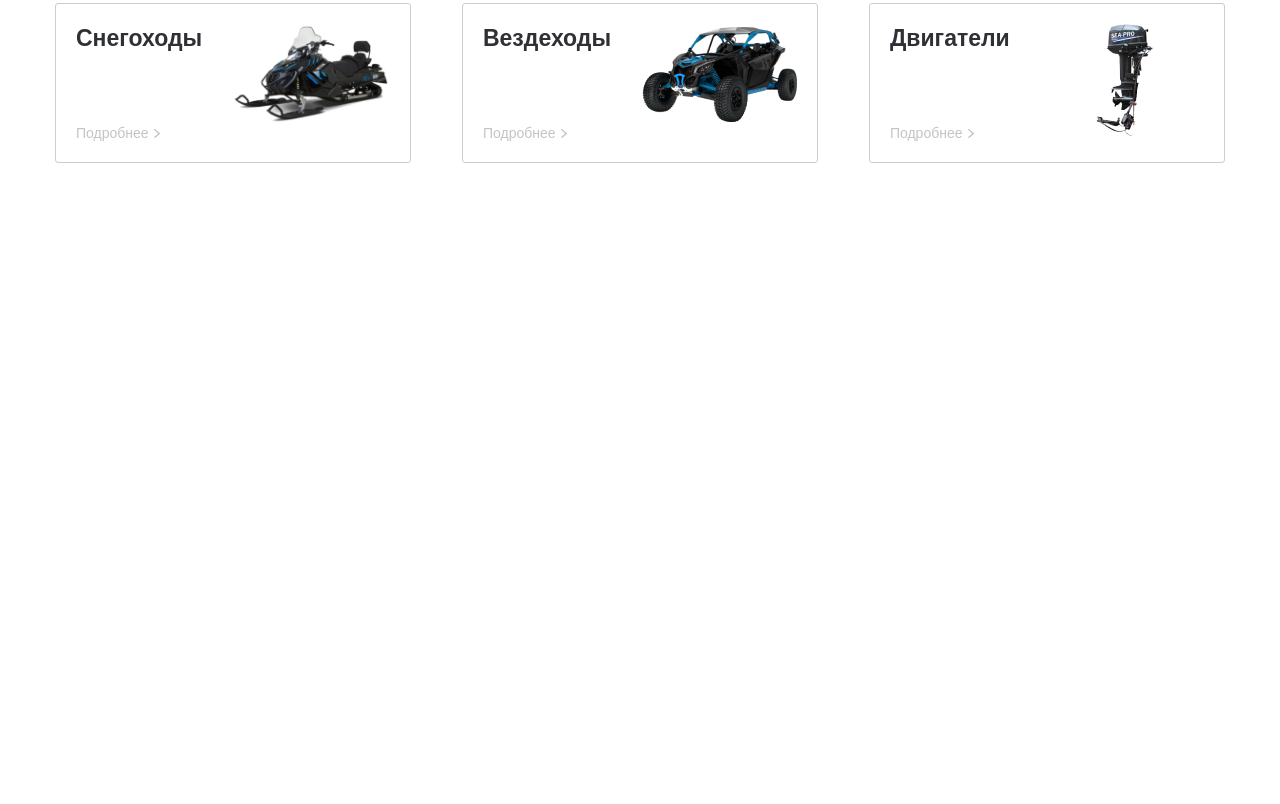
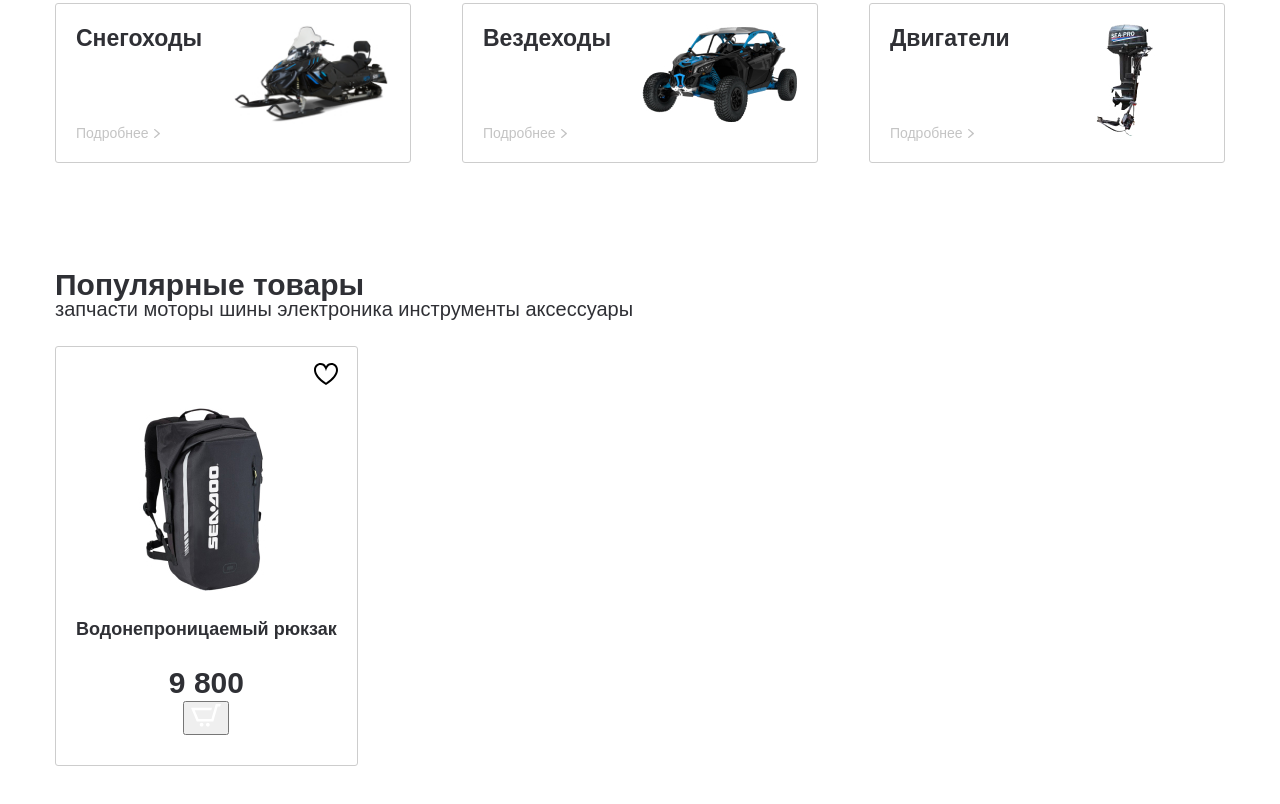
Before and after one commit to Kalyanuch/layout-pet-ecommerce, a plain HTML site: page index.html in a window 1280 px wide. Shown: the part 1110-1914 px from the top of the page. Before the commit the page ends 1383 px from the top, so only its background shows below. Drawn offline with nearby package versions, Linux system fonts and the light colour scheme.

Commit message:
Popular products section 2021-09-22

```diff
--- a/css/style.css
+++ b/css/style.css
@@ -489,3 +489,72 @@ body {
     margin-left: 5px;
 }
 /*********************************** Categories section ***********************************/
+
+/*********************************** Popular products section ***********************************/
+.product__item {
+    border: 1px solid #CDCDCD;
+    border-radius: 3px;
+    transition: all .3s ease;
+    position: relative;
+    text-align: center;
+    padding: 52px 20px 30px;
+    color: #2F3035;
+}
+
+.product__item:hover {
+    box-shadow: 3px 3px 20px rgba(50, 50, 50, 0.25);
+    border-color: transparent;
+}
+
+.product__item_wishlist {
+    position: absolute;
+    top: 16px;
+    right: 19px;
+    width: 24px;
+    height: 22px;
+    background-color: transparent;
+    border: none;
+    outline: none;
+    z-index: 5;
+    cursor: pointer;
+}
+
+.product__item_wishlist::before {
+    content: '';
+    position: absolute;
+    width: 24px;
+    height: 22px;
+    background-image: url("../images/wishlist.svg");
+    top: 0;
+    left: 0;
+}
+
+.product__item_wishlist:hover::before {
+    background-image: url("../images/wishlist_hover.svg");
+}
+
+.product__item_wishlist.active::before {
+    background-image: url("../images/wishlist_active.svg");
+}
+
+.product__item_image {
+    max-width: 100%;
+    margin-bottom: 15px;
+}
+
+.product__item_title {
+    font-size: 18px;
+    line-height: 21px;
+    margin-bottom: 25px;
+}
+
+.product__item_price {
+    font-weight: bold;
+    font-size: 30px;
+    line-height: 36px;
+}
+
+.product__item:hover .product__item_title, .product__item:hover .product__item_price {
+    color: #1C62CD;
+}
+/*********************************** Popular products section ***********************************/
--- a/index.html
+++ b/index.html
@@ -203,6 +203,53 @@
       </div>
     </div>
   </section>
+  <section class="products page__section">
+    <div class="container">
+      <div class="products__inner">
+        <h2 class="products__title">Популярные товары</h2>
+        <div class="tabs__panel">
+          <a href="#popular_1" class="tabs__panel_item products__tabs_item">запчасти</a>
+          <a href="#popular_2" class="tabs__panel_item products__tabs_item">моторы</a>
+          <a href="#popular_3" class="tabs__panel_item products__tabs_item">шины</a>
+          <a href="#popular_4" class="tabs__panel_item products__tabs_item">электроника</a>
+          <a href="#popular_5" class="tabs__panel_item products__tabs_item">инструменты</a>
+          <a href="#popular_6" class="tabs__panel_item products__tabs_item">аксессуары</a>
+        </div>
+        <div class="tabs__data">
+          <div class="tabs__data_item" id="popular_1">
+            <div class="products__slider">
+              <div class="products__slider_item">
+                <a href="#" class="product__item">
+                  <button class="product__item_wishlist" type="button"></button>
+                  <img src="content/products/product_1.jpg" alt="image" class="product__item_image">
+                  <h4 class="product__item_title">
+                    Водонепроницаемый рюкзак
+                  </h4>
+                  <p class="product__item_price">9 800</p>
+                  <button class="product__item_cart" type="button"><img src="images/basket_white.svg" alt=""></button>
+                </a>
+              </div>
+            </div>
+          </div>
+          <div class="tabs__data_item" id="popular_2">
+            Popular 2
+          </div>
+          <div class="tabs__data_item" id="popular_3">
+            Popular 3
+          </div>
+          <div class="tabs__data_item" id="popular_4">
+            Popular 4
+          </div>
+          <div class="tabs__data_item" id="popular_5">
+            Popular 5
+          </div>
+          <div class="tabs__data_item" id="popular_6">
+            Popular 6
+          </div>
+        </div>
+      </div>
+    </div>
+  </section>
   <script src="https://ajax.googleapis.com/ajax/libs/jquery/3.4.1/jquery.min.js"></script>
   <script src="js/slick.min.js"></script>
   <script src="js/main.js"></script>
--- a/js/main.js
+++ b/js/main.js
@@ -24,4 +24,12 @@ $(function(){
         $(this).find('.tabs__panel_item').first().trigger('click');
     });
     // Tabs
+
+    // Wishlist button
+    $('.product__item_wishlist').on('click', function (e) {
+        e.preventDefault();
+
+        $(this).toggleClass('active');
+    });
+    // Wishlist button
 });
```
Also changed, not shown: content/products/product_1.jpg (added), content/products/product_2.jpg (added), content/products/product_3.jpg (added), content/products/product_4.jpg (added), images/basket_white.svg (added), images/wishlist.svg (added), images/wishlist_active.svg (added), images/wishlist_hover.svg (added).
